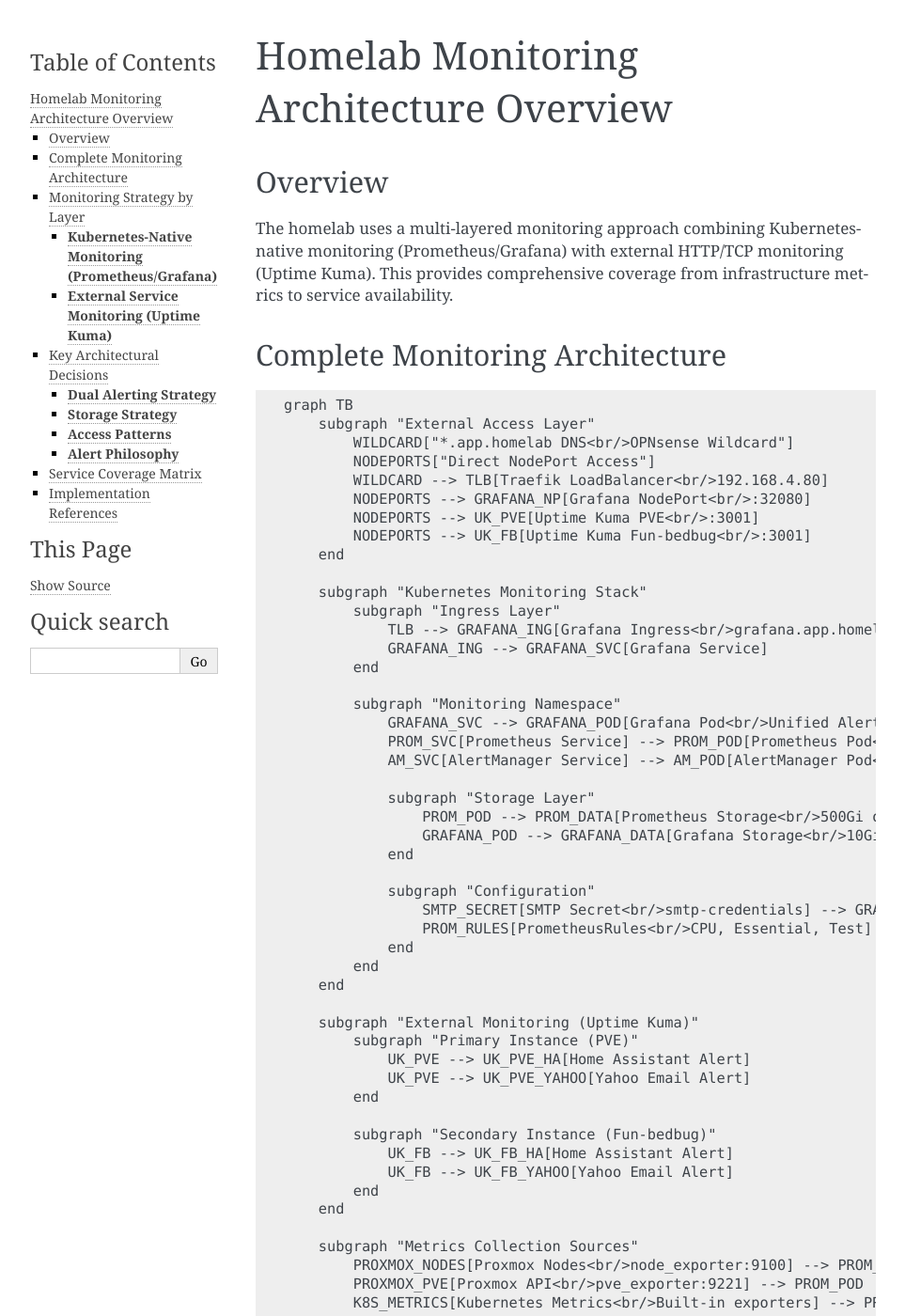
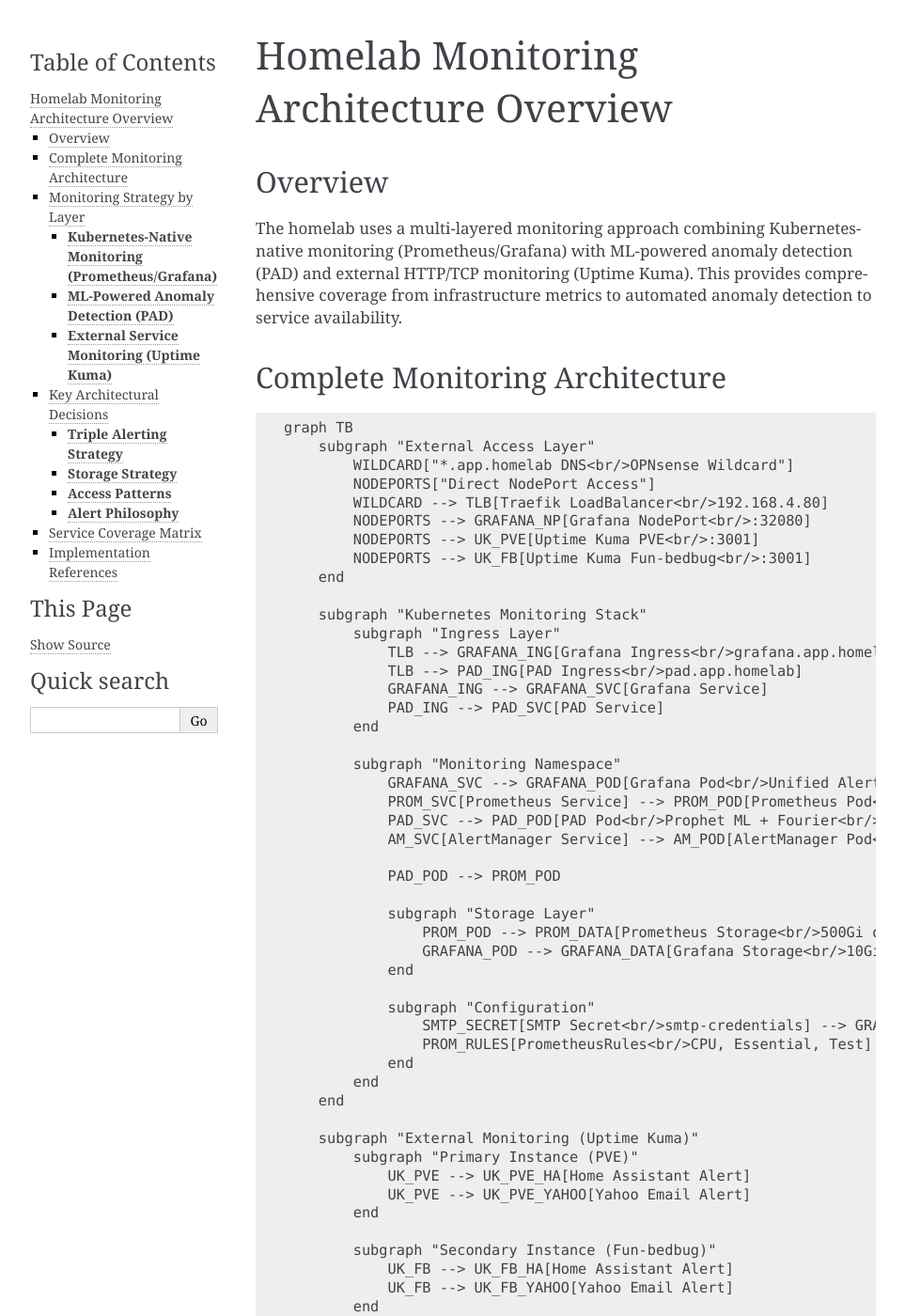
Before and after one commit to homeiac/home, a Sphinx documentation site: the page built from docs/source/md/monitoring-architecture-overview.md, in a window 1280 px wide and 1400 px high. Shown: the whole window at 94% size, without its empty margins (148-1111 px from the left). Built offline with Sphinx 7.4.7, drawn with Linux system fonts in a browser that asks for light colours; some of the changed text lies outside the part shown.

Commit message:
feat: add Prometheus Anomaly Detector (PAD) for automated ML-based anomaly detection
- Deploy PAD with Prophet + Fourier ML models for automatic pattern learning
- Intelligent node placement: prefer k3s-vm-pve → chief-horse → any available
- Auto-discovers and learns from ALL Prometheus metrics without manual config
- Hourly retraining with 7-day historical data learning
- Traefik ingress at pad.app.homelab for web interface access
- Update monitoring architecture documentation with PAD integration
- Enhanced service coverage matrix showing automated ML anomaly detection

This provides completely automated anomaly detection across all infrastructure
metrics using machine learning, eliminating manual dashboard configuration.

fixes #128

🤖 Generated with [Claude Code](https://claude.ai/code)

Co-Authored-By: Claude <noreply@anthropic.com>

```diff
--- a/docs/source/md/monitoring-architecture-overview.md
+++ b/docs/source/md/monitoring-architecture-overview.md
@@ -2,7 +2,7 @@
 
 ## Overview
 
-The homelab uses a multi-layered monitoring approach combining Kubernetes-native monitoring (Prometheus/Grafana) with external HTTP/TCP monitoring (Uptime Kuma). This provides comprehensive coverage from infrastructure metrics to service availability.
+The homelab uses a multi-layered monitoring approach combining Kubernetes-native monitoring (Prometheus/Grafana) with ML-powered anomaly detection (PAD) and external HTTP/TCP monitoring (Uptime Kuma). This provides comprehensive coverage from infrastructure metrics to automated anomaly detection to service availability.
 
 ## Complete Monitoring Architecture
 
@@ -20,13 +20,18 @@ graph TB
     subgraph "Kubernetes Monitoring Stack"
         subgraph "Ingress Layer"
             TLB --> GRAFANA_ING[Grafana Ingress<br/>grafana.app.homelab]
+            TLB --> PAD_ING[PAD Ingress<br/>pad.app.homelab]
             GRAFANA_ING --> GRAFANA_SVC[Grafana Service]
+            PAD_ING --> PAD_SVC[PAD Service]
         end
 
         subgraph "Monitoring Namespace"
             GRAFANA_SVC --> GRAFANA_POD[Grafana Pod<br/>Unified Alerting Enabled]
             PROM_SVC[Prometheus Service] --> PROM_POD[Prometheus Pod<br/>30d Retention]
+            PAD_SVC --> PAD_POD[PAD Pod<br/>Prophet ML + Fourier<br/>Auto-retrains hourly]
             AM_SVC[AlertManager Service] --> AM_POD[AlertManager Pod<br/>Not Used]
+
+            PAD_POD --> PROM_POD
 
             subgraph "Storage Layer"
                 PROM_POD --> PROM_DATA[Prometheus Storage<br/>500Gi on 2TB ZFS<br/>k3s-vm-still-fawn]
@@ -92,6 +97,14 @@ graph TB
 - **Storage**: Long-term metrics retention (30 days) on high-capacity storage
 - **Access**: `grafana.app.homelab` via Traefik Ingress
 
+### **ML-Powered Anomaly Detection (PAD)**
+- **Purpose**: Automated anomaly detection across ALL metrics using machine learning
+- **Scope**: Learns patterns from all Prometheus metrics without manual configuration
+- **Models**: Prophet (time-series forecasting) + Fourier (signal analysis)
+- **Retraining**: Hourly retraining with 7-day historical data learning
+- **Access**: `pad.app.homelab` via Traefik Ingress
+- **Node Placement**: Intelligent affinity (prefer pve → chief-horse → any available)
+
 ### **External Service Monitoring (Uptime Kuma)**
 - **Purpose**: Service availability and HTTP/TCP endpoint monitoring
 - **Scope**: Application uptime, external connectivity, infrastructure health
@@ -101,10 +114,11 @@ graph TB
 
 ## Key Architectural Decisions
 
-### **Dual Alerting Strategy**
-- **Grafana**: Complex metric-based alerts with statistical analysis
+### **Triple Alerting Strategy**
+- **PAD**: ML-based anomaly detection for pattern deviations without manual configuration
+- **Grafana**: Complex metric-based alerts with statistical analysis and manual thresholds
 - **Uptime Kuma**: Simple up/down service monitoring with immediate notifications
-- **Redundancy**: Both systems can alert independently via different paths
+- **Redundancy**: All three systems can alert independently via different paths
 
 ### **Storage Strategy**
 - **Prometheus**: High-capacity 2TB ZFS storage for long-term metrics
@@ -112,25 +126,27 @@ graph TB
 - **Node Affinity**: Both run on `k3s-vm-still-fawn` (GPU node) for performance
 
 ### **Access Patterns**
-- **Production Access**: `grafana.app.homelab` via Traefik (preferred)
+- **Production Access**: `grafana.app.homelab` and `pad.app.homelab` via Traefik (preferred)
 - **Direct Access**: NodePort fallback for troubleshooting
 - **DNS Strategy**: Leverages `*.app.homelab` wildcard for seamless routing
 
 ### **Alert Philosophy**
+- **PAD**: ML-learned pattern deviation alerts (completely automated, no thresholds)
 - **Grafana**: Threshold-based alerts for resource exhaustion, performance degradation
 - **Uptime Kuma**: Availability-focused alerts for service outages
-- **Consolidation**: Single email destination with different alert contexts
+- **Consolidation**: Single email destination with different alert contexts and intelligence levels
 
 ## Service Coverage Matrix
 
-| Service Type | Prometheus/Grafana | Uptime Kuma | Alert Method |
-|---|---|---|---|
-| **K8s Resource Usage** | ✅ Detailed metrics | ❌ | Grafana → Email |
-| **Node Performance** | ✅ Historical trends | ❌ | Grafana → Email |
-| **Service Availability** | ⚠️ Limited | ✅ Primary | Uptime Kuma → Email/HA |
-| **HTTP Endpoints** | ❌ | ✅ Primary | Uptime Kuma → Email/HA |
-| **Infrastructure Health** | ⚠️ Metrics only | ✅ Primary | Uptime Kuma → Email/HA |
-| **External Connectivity** | ❌ | ✅ Primary | Uptime Kuma → Email/HA |
+| Service Type | Prometheus/Grafana | PAD (ML) | Uptime Kuma | Alert Method |
+|---|---|---|---|---|
+| **Anomaly Detection** | ⚠️ Manual rules | ✅ **Automated ML** | ❌ | PAD → Auto-detect |
+| **K8s Resource Usage** | ✅ Detailed metrics | ✅ Pattern learning | ❌ | Grafana/PAD → Email |
+| **Node Performance** | ✅ Historical trends | ✅ Auto-baseline | ❌ | Grafana/PAD → Email |
+| **Service Availability** | ⚠️ Limited | ❌ | ✅ Primary | Uptime Kuma → Email/HA |
+| **HTTP Endpoints** | ❌ | ❌ | ✅ Primary | Uptime Kuma → Email/HA |
+| **Infrastructure Health** | ⚠️ Metrics only | ✅ ML patterns | ✅ Primary | PAD/Uptime Kuma → Email/HA |
+| **External Connectivity** | ❌ | ❌ | ✅ Primary | Uptime Kuma → Email/HA |
 
 ## Implementation References
 
```
Also changed, not shown: 3 other files.
